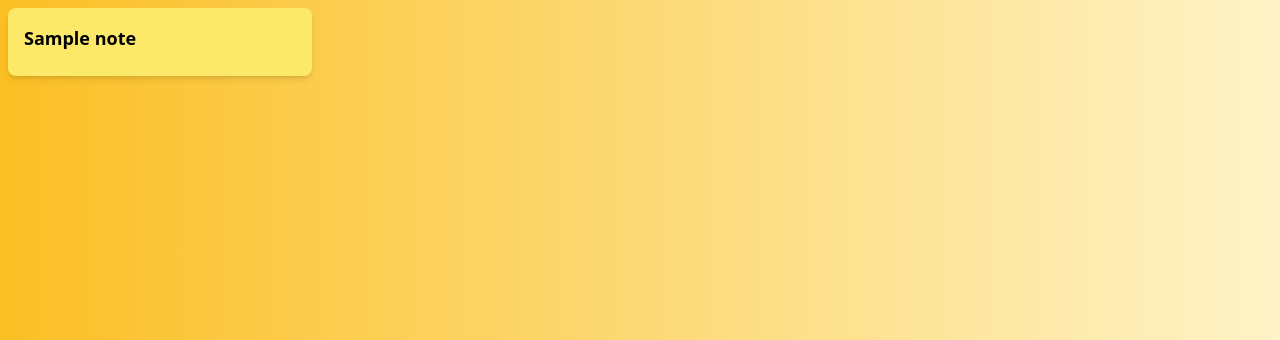
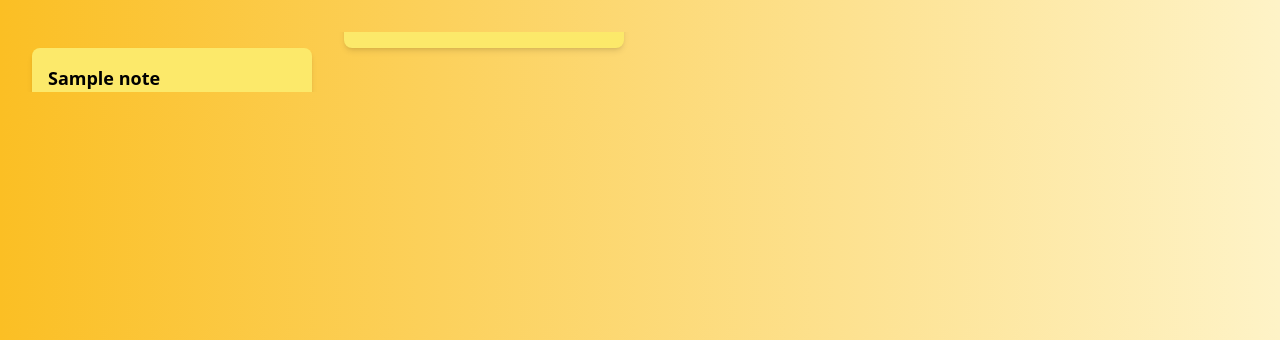
Before and after one commit to wgilpin/django-tailwind-htmx-skeleton, a Django app: page / in a window 1280 px wide. Shown: the part 81-421 px from the top of the page. Run offline with Django 5.2, Linux system fonts and the light colour scheme; a user stored in the database is signed in; tables that the repository leaves empty hold one stand-in row (values such as "Sample post"); style sheets or scripts are compiled from the project's sources; some libraries are stand-ins or nearby versions.

Commit message:
change main list to masonry grid

```diff
--- a/doofer/templates/notes/note_list.html
+++ b/doofer/templates/notes/note_list.html
@@ -1,13 +1,14 @@
 {% extends "base.html" %} {% load static %} {% block content %}
 <div id="notes-list">
   {% if notes %}
-  <div class="flex flex-wrap">
+  <div class="p-5 sm:p-8">
+    <div class="columns-1 gap-5 sm:columns-2 sm:gap-8 md:columns-3 lg:columns-4 [&>img:not(:first-child)]:mt-8">
       {% for note in notes %}
       <div
         _="on click toggle .hidden on #note-modal"
         hx-get="/note/{{note.id}}/"
         hx-target="#note-details"
-      class="md:w-1/2 lg:w-1/3 xl:w-1/4 p-2">
+        class="min-w-20 my-4">
         <div class="bg-yellow-200 rounded-lg shadow-md">
           <div class="p-4">
             <h5 class="text-lg font-bold">{{ note.title }}</h5>
@@ -16,6 +17,7 @@
         </div>
       </div>
       {% endfor %}
+    </div>
   </div>
   {% else %}
   <div class="flex flex-row text-xl">
```
Lines whose indentation alone changed are shown as unchanged.
